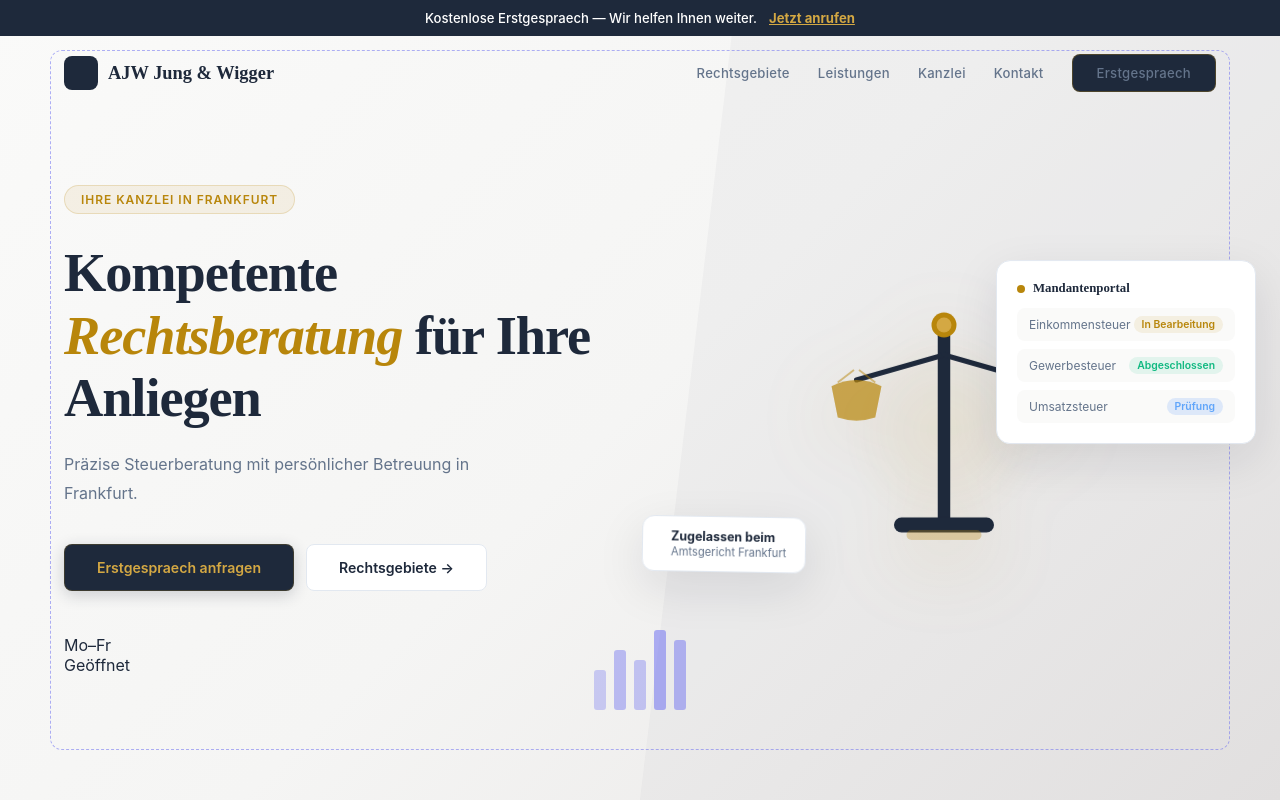
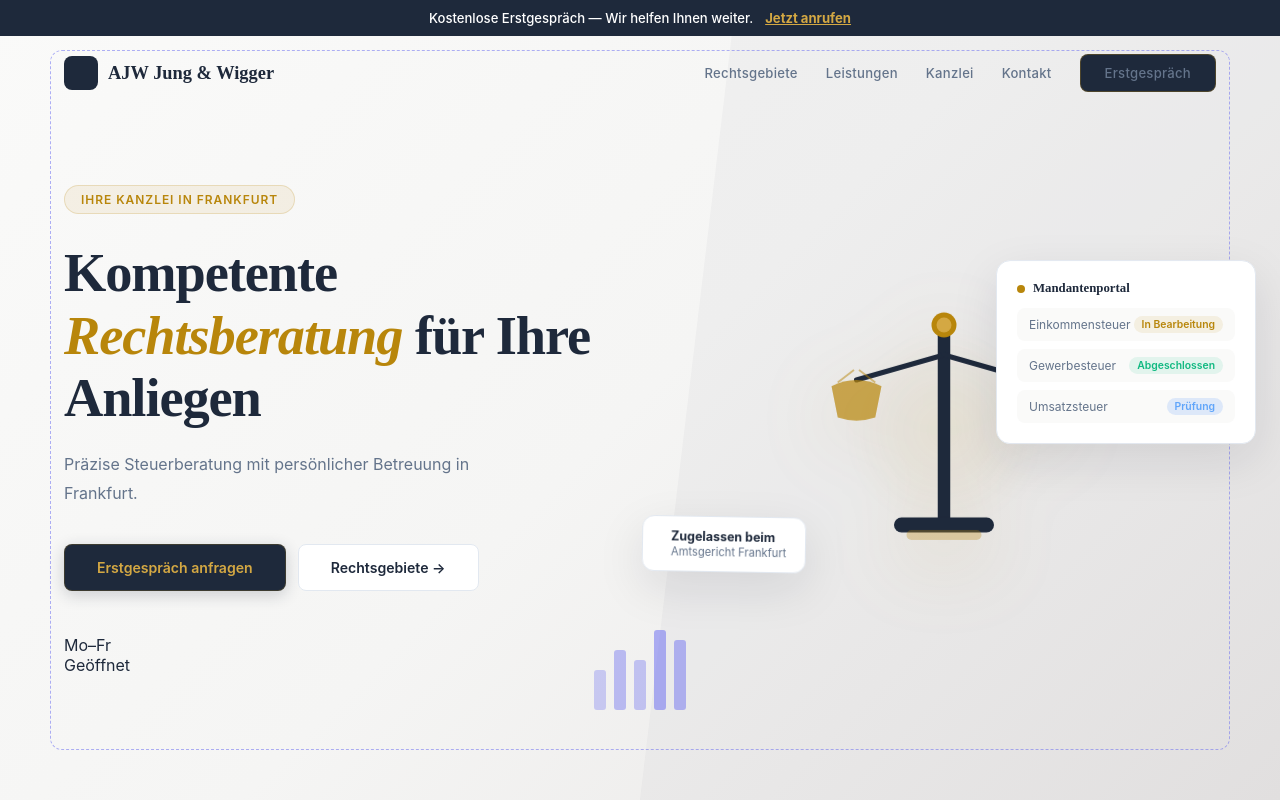
Before and after one commit to systemsforfuture/ajw-jung-and-wigger-gmbh-steuerberatungsgesellscha, a plain HTML site: page index.html in a window 1280 px wide. Shown: the top 800 px of the page. Drawn offline with Linux system fonts and the light colour scheme.

Commit message:
fix: correct German umlauts (ae->ä, oe->ö, ue->ü, ss->ß)

```diff
--- a/index.html
+++ b/index.html
@@ -305,7 +305,7 @@ footer{background:var(--navy);color:rgba(255,255,255,.6);padding:64px 0 32px;bor
 
 <!-- Consultation Banner -->
 <div class="consult-banner">
-   Kostenlose Erstgespraech — Wir helfen Ihnen weiter. <a href="tel:0692980050">Jetzt anrufen</a>
+   Kostenlose Erstgespräch — Wir helfen Ihnen weiter. <a href="tel:0692980050">Jetzt anrufen</a>
 </div>
 
 <!-- Nav -->
@@ -318,7 +318,7 @@ footer{background:var(--navy);color:rgba(255,255,255,.6);padding:64px 0 32px;bor
         <a href="#leistungen">Leistungen</a>
         <a href="#kanzlei">Kanzlei</a>
         <a href="#kontakt">Kontakt</a>
-        <a href="tel:0692980050" class="nav-cta">Erstgespraech</a>
+        <a href="tel:0692980050" class="nav-cta">Erstgespräch</a>
       </div>
       <button class="mm-btn" onclick="document.querySelector('.mm').classList.toggle('open');document.querySelector('.mm-ov').classList.toggle('open')">
         <span></span><span></span><span></span>
@@ -334,7 +334,7 @@ footer{background:var(--navy);color:rgba(255,255,255,.6);padding:64px 0 32px;bor
   <a href="#leistungen" onclick="document.querySelector('.mm').classList.remove('open');document.querySelector('.mm-ov').classList.remove('open')">Leistungen</a>
   <a href="#kanzlei" onclick="document.querySelector('.mm').classList.remove('open');document.querySelector('.mm-ov').classList.remove('open')">Kanzlei</a>
   <a href="#kontakt" onclick="document.querySelector('.mm').classList.remove('open');document.querySelector('.mm-ov').classList.remove('open')">Kontakt</a>
-  <a href="tel:0692980050" class="nav-cta" style="text-align:center;margin-top:auto">Erstgespraech anfragen</a>
+  <a href="tel:0692980050" class="nav-cta" style="text-align:center;margin-top:auto">Erstgespräch anfragen</a>
 </div>
 
 <!-- Hero -->
@@ -358,7 +358,7 @@ footer{background:var(--navy);color:rgba(255,255,255,.6);padding:64px 0 32px;bor
         <h1>Kompetente <em>Rechtsberatung</em> für Ihre Anliegen</h1>
         <p class="hero-desc">Präzise Steuerberatung mit persönlicher Betreuung in Frankfurt.</p>
         <div class="hero-btns">
-          <a href="tel:0692980050" class="btn btn-p"> Erstgespraech anfragen</a>
+          <a href="tel:0692980050" class="btn btn-p"> Erstgespräch anfragen</a>
           <a href="#rechtsgebiete" class="btn btn-s">Rechtsgebiete →</a>
         </div>
         <div class="hero-trust">
@@ -473,7 +473,7 @@ footer{background:var(--navy);color:rgba(255,255,255,.6);padding:64px 0 32px;bor
     <div class="sh rv">
       <p class="sh-l">Leistungen</p>
       <h2 class="sh-t">Unsere <em>Beratung</em></h2>
-      <p class="sh-d">Professionelle rechtliche Unterstützung — von der Erstgespraech bis zur gerichtlichen Vertretung.</p>
+      <p class="sh-d">Professionelle rechtliche Unterstützung — von der Erstgespräch bis zur gerichtlichen Vertretung.</p>
     </div>
     <div class="svc-grid">
       <div class="svc-card"><div class="svc-num">01</div><h3>Steuererklärung</h3><p>Einkommensteuer, Gewerbesteuer und Umsatzsteuer.</p><div class="svc-price">auf Anfrage</div></div><div class="svc-card"><div class="svc-num">02</div><h3>Buchhaltung</h3><p>Laufende Finanzbuchhaltung und Lohnabrechnung.</p><div class="svc-price">auf Anfrage</div></div><div class="svc-card"><div class="svc-num">03</div><h3>Jahresabschluss</h3><p>Bilanz und GuV für Ihr Unternehmen.</p><div class="svc-price">auf Anfrage</div></div><div class="svc-card"><div class="svc-num">04</div><h3>Existenzgründung</h3><p>Businessplan, Rechtsform und steuerliche Optimierung.</p><div class="svc-price">Erstgespräch kostenlos</div></div>
@@ -594,9 +594,9 @@ footer{background:var(--navy);color:rgba(255,255,255,.6);padding:64px 0 32px;bor
 <!-- CTA -->
 <section class="cta-sec">
   <div class="c">
-    <h2 class="rv">Kostenlose <em>Erstgespraech</em></h2>
+    <h2 class="rv">Kostenlose <em>Erstgespräch</em></h2>
     <p class="rv rv-d1">Schildern Sie uns Ihr Anliegen — wir finden gemeinsam die beste Lösung.</p>
-    <a href="tel:0692980050" class="btn btn-p rv rv-d2"> Jetzt Erstgespraech vereinbaren</a>
+    <a href="tel:0692980050" class="btn btn-p rv rv-d2"> Jetzt Erstgespräch vereinbaren</a>
   </div>
 </section>
 
```
